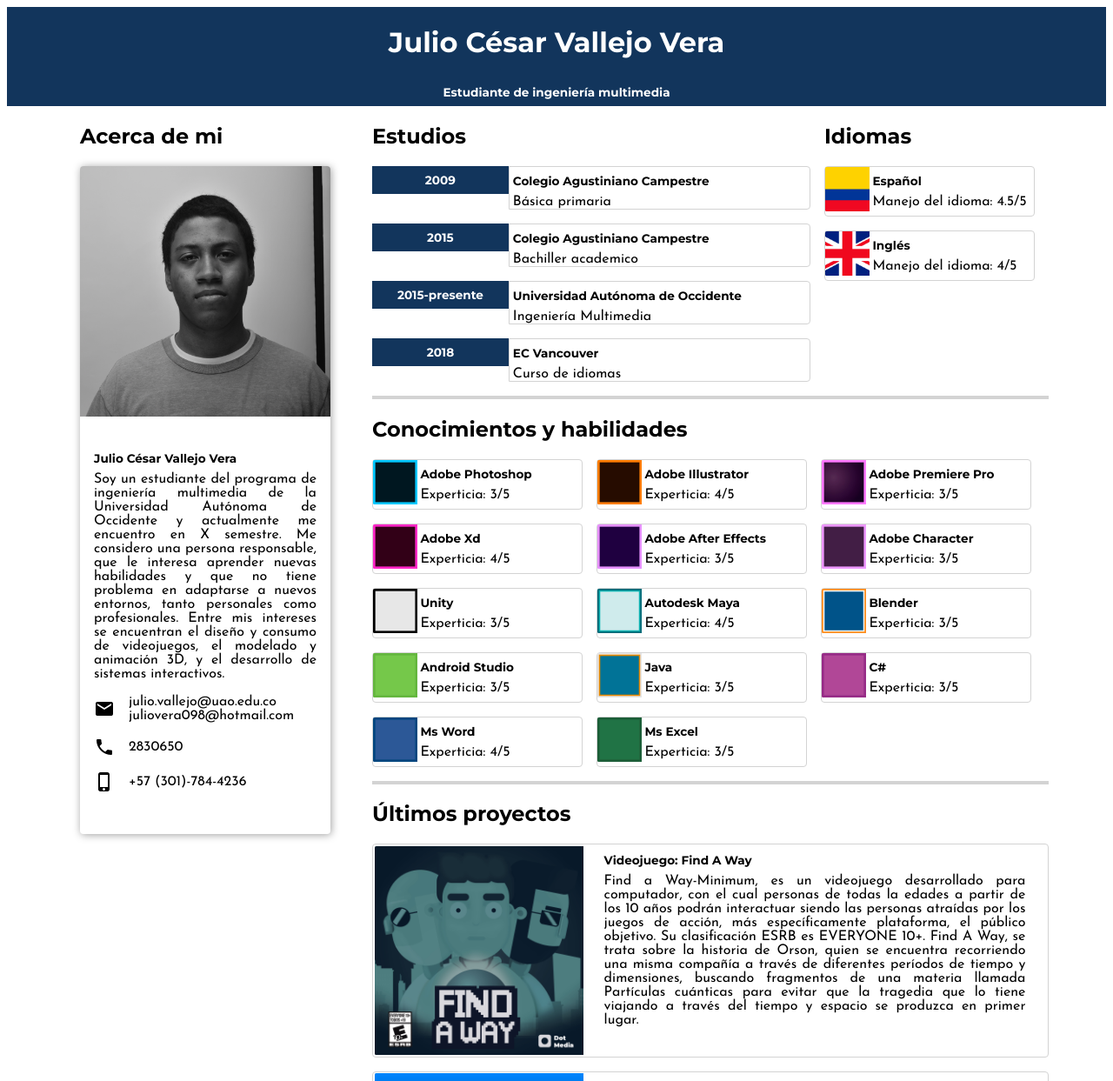
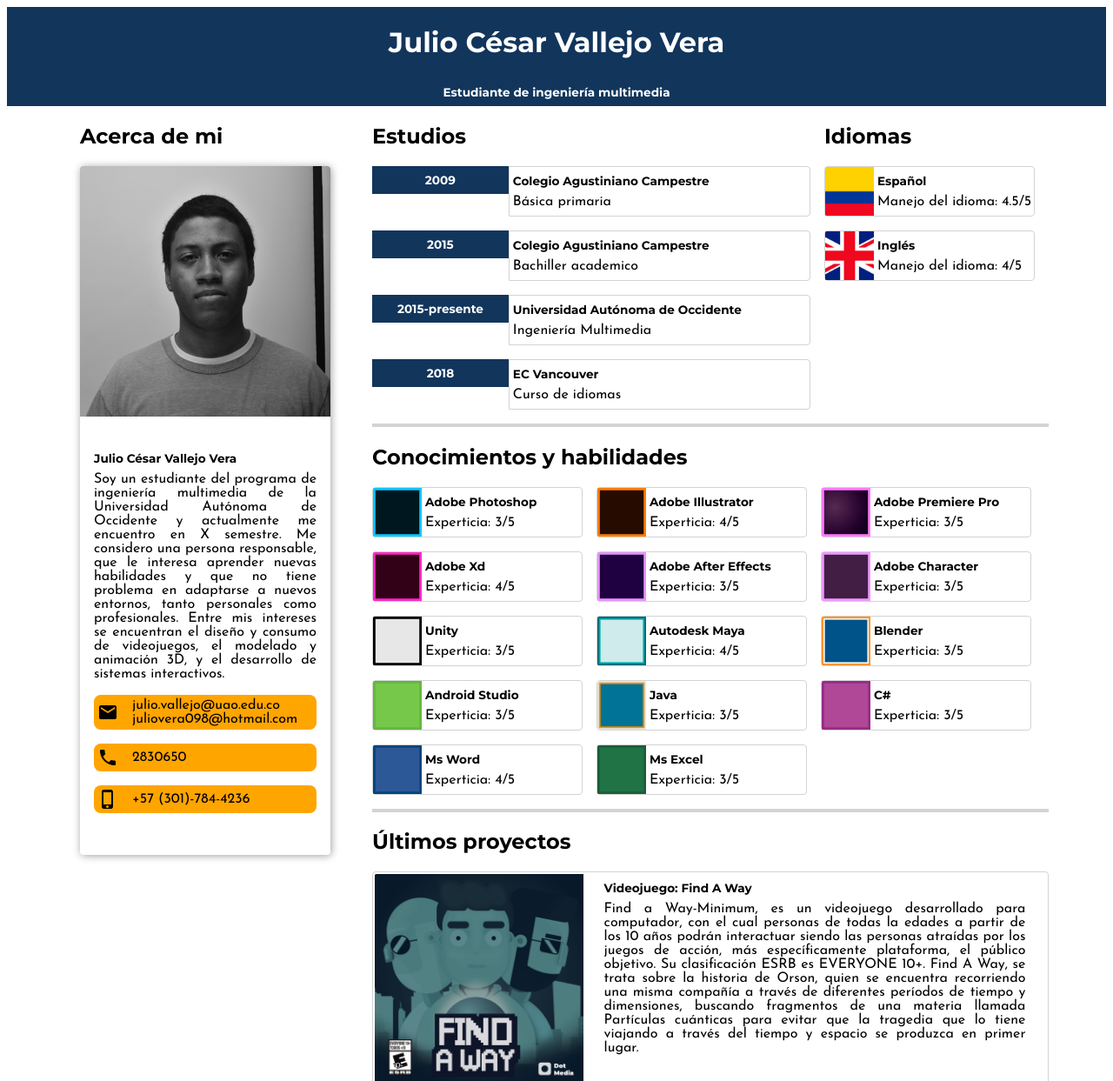
Before and after one commit to JulioCvV/JulioCvV.github.io, a plain HTML site: page index.html in a window 1280 px wide. Shown: the top 1243 px of the page at 87% size. Drawn offline with Linux system fonts and the light colour scheme; a script that the page names is missing.

Commit message:
Se realizanajustes en los margenes y padding de algunos elementos

```diff
--- a/resources/main.css
+++ b/resources/main.css
@@ -22,7 +22,7 @@ p{
     font-size: 1rem;
 }
 p.o-text{
-    margin: 0.5rem 0 0 0;
+    margin: 0 0 0.5rem 0;
 }
 .o-info-container{
     max-width: 1096px;
@@ -55,6 +55,9 @@ p.o-text{
     display: flex;
     align-items: center;
     margin: 1rem 0 1rem 0;
+    padding: 0.25rem;
+    background-color:orange;
+    border-radius: 0.5rem;
 }
 p,.o-text-cont{
     margin: 0;
@@ -97,12 +100,12 @@ p,.o-text-cont{
     margin: 0 1rem 1rem 0;
 }
 .o-img-item{
-    width: 3.2rem;
-    height: 3.2rem;
+    width: 3.5rem;
+    height: 3.5rem;
     border-radius: 0.1rem 0 0 0.1rem;
 }
 .o-description-item{
-    padding: 0 0.2rem 0.5rem 0.2rem;
+    padding: 0 0 0 0.25rem;
 }
 .o-skills{
     border-bottom: 0.25rem solid lightgray;
--- a/resources/mediumscreen.css
+++ b/resources/mediumscreen.css
@@ -21,7 +21,7 @@ p{
     font-size: 1rem;
 }
 p.o-text{
-    margin: 0.5rem 0 0 0;
+    margin: 0 0 0.5rem 0;
 }
 .o-info-container{
     margin: auto;
@@ -51,6 +51,9 @@ p.o-text{
     display: flex;
     align-items: center;
     margin: 0.5rem 0 0.5rem 0;
+    padding: 0.25rem;
+    background-color:orange;
+    border-radius: 0.5rem;
 }
 p,.o-text-cont{
     margin: 0;
@@ -94,12 +97,12 @@ p,.o-text-cont{
     margin: 0 1rem 1rem 0;
 }
 .o-img-item{
-    width: 3.2rem;
-    height: 3.2rem;
+    width: 3.5rem;
+    height: 3.5rem;
     border-radius: 0.1rem 0 0 0.1rem;
 }
 .o-description-item{
-    padding: 0 0.2rem 0.5rem 0.2rem;
+    padding: 0 0 0 0.25rem;
 }
 .o-skills{
     border-bottom: 0.25rem solid lightgray;
--- a/resources/smallscreen.css
+++ b/resources/smallscreen.css
@@ -21,7 +21,7 @@ p{
     font-size: 1rem;
 }
 p.o-text{
-    margin: 0.75rem 0 0 0;
+    margin: 0 0 0.5rem 0;
 }
 .o-info-container{
     max-width: 300px;
@@ -52,6 +52,9 @@ p.o-text{
     display: flex;
     align-items: center;
     margin: 1rem 0 1rem 0;
+    padding: 0.25rem;
+    background-color:orange;
+    border-radius: 0.5rem;
 }
 p,.o-text-cont{
     margin: 0;
@@ -87,12 +90,12 @@ p,.o-text-cont{
     margin: 0 1rem 1rem 0;
 }
 .o-img-item{
-    width: 3.2rem;
-    height: 3.2rem;
+    width: 3.5rem;
+    height: 3.5rem;
     border-radius: 0.1rem 0 0 0.1rem;
 }
 .o-description-item{
-    padding: 0 0.2rem 0 0.4rem;
+    padding: 0 0 0 0.25rem;
 }
 .o-skills{
     border-bottom: 0.25rem solid lightgray;
```
